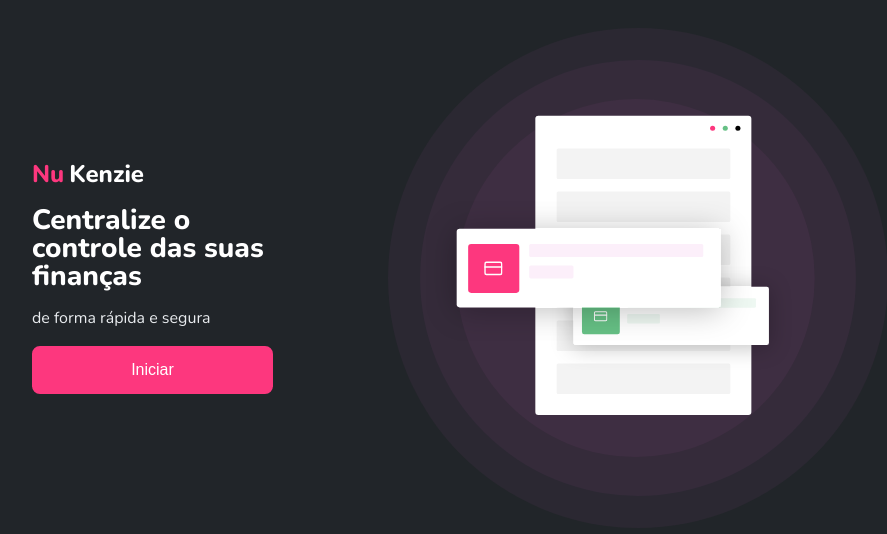
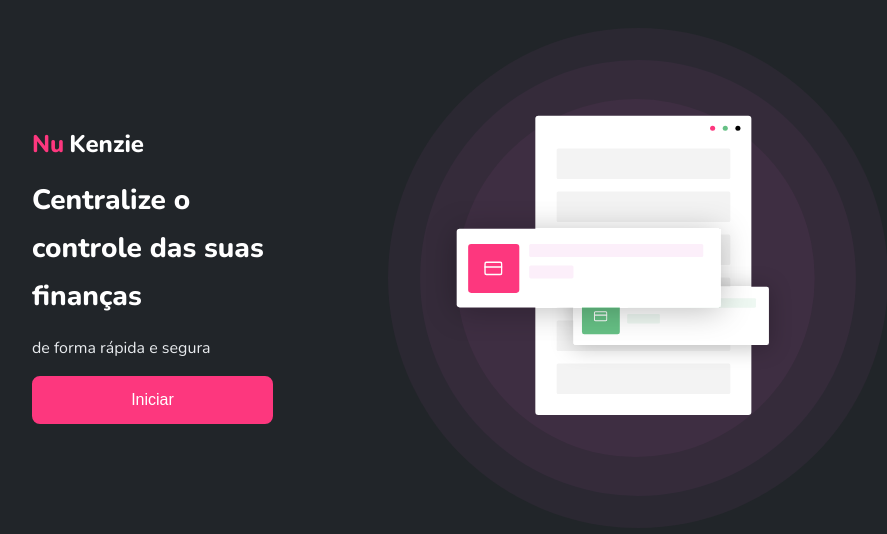
Before and after one commit to cesarrafaeljunior/finances_control, a React (Create React App) app: page / in a window 1280 px wide. Shown: the part 122-656 px from the top of the page, without its empty margins (158-1045 px from the left). Built offline with nearby package versions, Linux system fonts and the light colour scheme.

Commit message:
Sate user Logged

```diff
--- a/src/App.js
+++ b/src/App.js
@@ -1,13 +1,18 @@
+import { useState } from "react";
 import "./App.css";
+import { Dashboard } from "./components/Dashboard";
 import { HomePage } from "./components/HomePage";
 import { Main } from "./components/Main";
 
-function App() {
+const App = () => {
+  const [loggedInUser, setLogged] = useState(false);
+
+  console.log(loggedInUser);
   return (
     <Main>
-      <HomePage />
+      {loggedInUser ? <Dashboard /> : <HomePage setLogged={setLogged} />}
     </Main>
   );
-}
+};
 
 export default App;
--- a/src/components/Button/index.jsx
+++ b/src/components/Button/index.jsx
@@ -1,7 +1,7 @@
 import "./style.css";
 
-export const Button = ({ children }) => {
-  return <button>{children}</button>;
+export const Button = ({ children, func }) => {
+  return <button onClick={func}>{children}</button>;
 };
 
 export const ButtonDefault = ({ children }) => {
--- /dev/null
+++ b/src/components/Dashboard/index.jsx
@@ -0,0 +1,9 @@
+import { Main } from "../Main";
+
+export const Dashboard = () => {
+  return (
+    <Main>
+      <h1>Estou na dashboard</h1>
+    </Main>
+  );
+};
--- a/src/components/HomePage/index.jsx
+++ b/src/components/HomePage/index.jsx
@@ -4,7 +4,12 @@
 import Logo from "./Img/illustration.svg";
 import "./style.css";
 
-export const HomePage = (props) => {
+export const HomePage = ({ setLogged }) => {
+  const goToDashboard = () => {
+    setLogged(true);
+    console.log("Entrei aqui");
+  };
+
   return (
     <div className="Box__Main">
       <Container>
@@ -17,7 +22,7 @@
             <p>Centralize o controle das suas finanças</p>
           </div>
           <span>de forma rápida e segura</span>
-          <Button type="button">Iniciar</Button>
+          <Button func={goToDashboard}>Iniciar</Button>
         </section>
         <section className="Section__Logo">
           <img src={Logo} alt="" />
--- a/src/components/HomePage/style.css
+++ b/src/components/HomePage/style.css
@@ -39,6 +39,7 @@
   font-size: var(--fontSize1);
   font-weight: var(--fontWeiExtraBold);
   color: var(--white);
+  line-height: 48px;
 }
 
 .Section__Infos > span {
@@ -63,7 +64,7 @@
 
 .Section__Logo img {
   width: 100%;
-  max-width: 300px;
+  max-width: 220px;
 }
 
 @media (min-width: 768px) {
```
Also changed, not shown: src/components/Dashboard/style.css (added).
